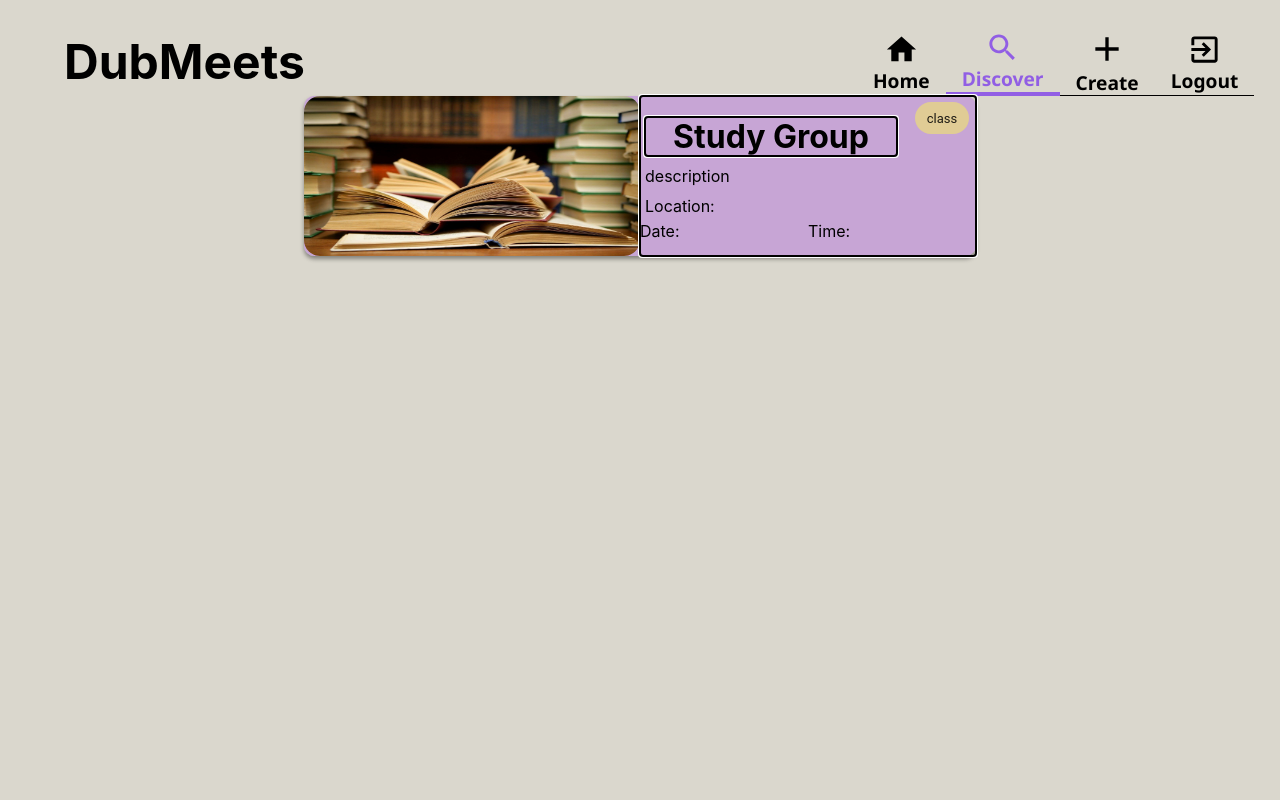
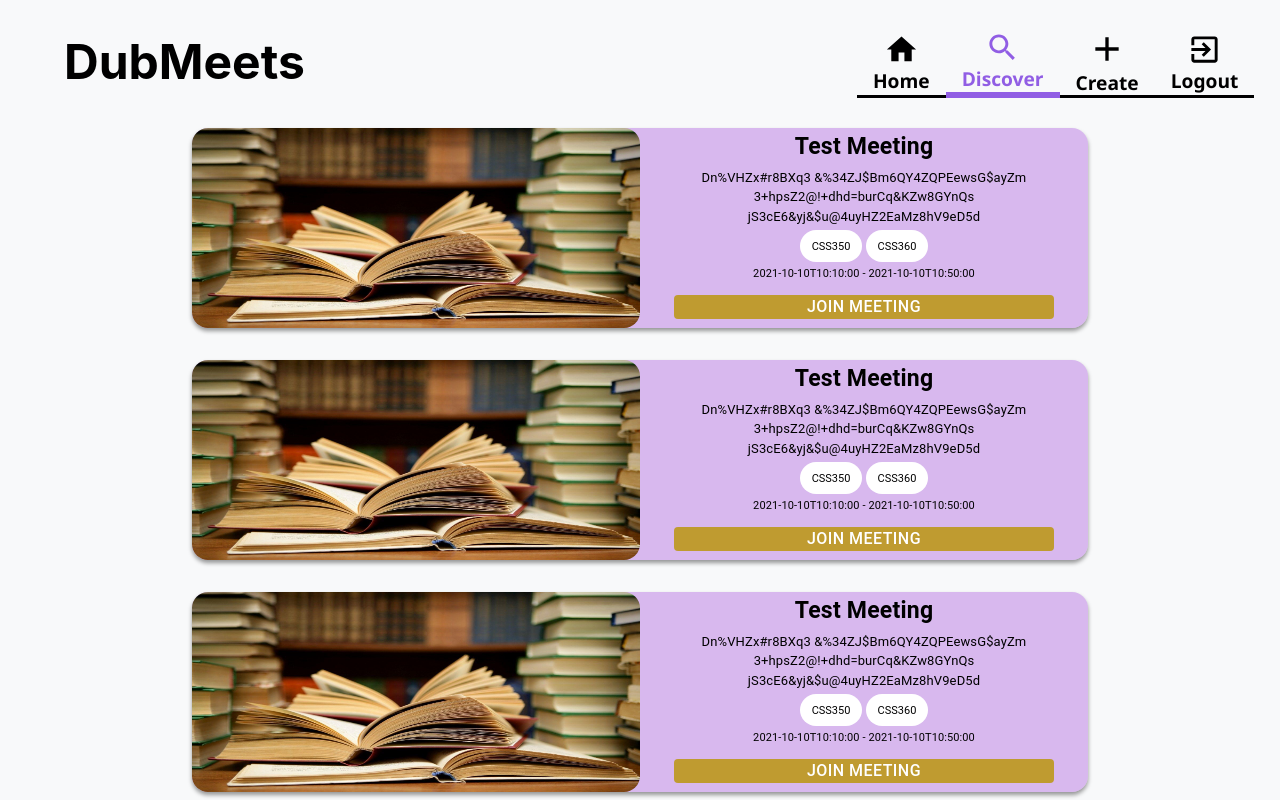
Before and after one commit to akumar282/StudyMeetEat, a React (Create React App) app: page /discover in a window 1280 px wide. Built offline with nearby package versions, Linux system fonts and the light colour scheme.

Commit message:
working discover and overview

```diff
--- a/src/Pages/CSS/DiscoverPage.css
+++ b/src/Pages/CSS/DiscoverPage.css
@@ -4,33 +4,39 @@
   align-items: center;
   gap: 1rem;
   justify-content: center;
+  width: 100%;
+  height: 100%;
 }
 
 .Discover {
+  margin-top: calc(30px + 0.2vh);
   display: flex;
-    flex-direction: row;
+  flex-direction: column;
+  gap: 2rem;
+  justify-content: center;
   align-items: center;
-    margin: auto;
-    justify-content: center;
   width: 100%;
+  max-width: 80rem;
   height: 100%;
-    background-color: #dad7cd;
-    /* outline: auto; */
 }
 
 .DPDisplay {
   display: flex;
   align-items: center;
   background-color: #af69dd73;
-    width: 42rem;
-    height: 20vh;
-    margin-bottom: 5rem;
+  width: 70%;
+  max-width: 70rem;
+  height: 25vh;
   box-shadow: 0 3px 4px rgba(0, 0, 0, 0.4);
-    border-radius: 10px;
-    border-width: 0.2rem;
+  border-radius: 1rem;
   flex-direction: row;
-    position: relative;
-    /* outline: auto; */
+  cursor: pointer;
+  transition: 0.5s ease-in-out;
+}
+.DPDisplay:hover {
+  box-shadow: 0 3px 10px rgba(0, 0, 0, 0.4);
+  padding: 0.5rem;
+  transition: 0.5s ease-in-out;
 }
 
 .DiscoverImage {
@@ -42,6 +48,7 @@
   justify-content: left;
   height: 100%;
   /* outline: auto; */
+  transition: 0.5s ease-in-out;
 }
 
 .DiscoverImages {
@@ -55,66 +62,54 @@
   object-fit: fill;
   border-radius: 1rem;
   /* outline: auto; */
+  transition: 0.5s ease-in-out;
 }
 
 .DiscoverMeeting {
   display: flex;
   flex-direction: column;
-    align-items: left;
-    justify-content: center;
+  align-items: center;
   width: 50%;
   height: 100%;
-    outline: auto;
+  /* outline: auto; */
+  transition: 0.5s ease-in-out;
 }
 .DiscoverTitle {
   display: flex;
   flex-direction: row;
   align-items: center;
   justify-content: center;
-    width: 75%;
-    height: auto;
-    margin: 5px;
+  width: 100%;
+  height: 20%;
   vertical-align: top;
-    outline: auto;
+  transition: 0.5s ease-in-out;
 }
-
-.DiscoverDesc {
+.DiscoverDescription {
   display: flex;
+  text-align: center;
   flex-direction: row;
   align-items: center;
-    justify-content: left;
-    margin: 5px;
-    /* outline: auto; */
+  justify-content: center;
+  overflow: ellipsis;
+  max-height: 30%;
+  width: 100%;
+  transition: 0.5s ease-in-out;
 }
-.DiscoverLocation {
-    display: flex;
-    flex-direction: row;
-    align-items: center;
-    justify-content: left;
-    margin: 5px;
-    /* outline: auto; */
-}
-.DicoverDateTime {
+.DiscoverTags {
     display: flex;
     flex-direction: row;
     align-items: center;
     justify-content: center;
+    width: 100%;
+    height: 20%;
+    transition: 0.5s ease-in-out;
 }
-
-.DiscoverTime {
-    display: inline-block;
+.DiscoverButton {
+    display: flex;
     flex-direction: row;
     align-items: center;
-    justify-content: left;
-    width: 50%;
-    /* outline: auto; */
+    justify-content: center;
+    width: 100%;
+    height: 20%;
+    transition: 0.5s ease-in-out;
 }
-
-.DiscoverDate {
-    display: inline-block;
-    flex-direction: row;
-    align-items: center;
-    justify-content: left;
-    width: 50%;
-    /* outline: auto; */
-}
--- a/src/Pages/CSS/LandingPage.css
+++ b/src/Pages/CSS/LandingPage.css
@@ -2,7 +2,7 @@ html,
 body {
   margin: 0;
   padding: 0;
-  background-color: #dad7cd;
+  background-color: #f8f9fa;
 }
 
 .LandingPageContainer {
@@ -104,6 +104,7 @@ body {
   align-items: center;
   justify-content: center;
   width: 100%;
+  max-height: 10rem;
 }
 .LPAboutText {
   width: 95%;
@@ -112,3 +113,13 @@ body {
   justify-content: center;
   margin-top: 2rem;
 }
+.LPAboutContainer {
+  display: flex;
+  flex-direction: row;
+  align-items: center;
+  justify-content: center;
+  text-align: center;
+  max-width: 80rem;
+  margin-top: 2rem;
+  gap: 1rem;
+}
--- a/src/Pages/CSS/OverviewPage.css
+++ b/src/Pages/CSS/OverviewPage.css
@@ -1,8 +1,135 @@
 .OverviewPage {
-    display: flex;
-    flex-direction: column;
-    align-items: center;
-    justify-content: center;
-    width: 100%;
-    outline: auto;
+  display: flex;
+  flex-direction: column;
+  align-items: center;
+  justify-content: center;
+  width: 100%;
 }
+.OverviewContainer {
+  margin: auto;
+  display: flex;
+  flex-direction: column;
+  align-items: center;
+  width: 80%;
+  max-width: 80rem;
+  height: 75vh;
+  min-height: 30rem;
+  gap: 2rem;
+  position: absolute;
+  top: 50%;
+  left: 50%;
+  transform: translate(-50%, -50%);
+}
+.OverviewTop {
+  display: flex;
+  flex-direction: row;
+  align-items: center;
+  justify-content: center;
+  width: 100%;
+  height: 50%;
+  gap: 1rem;
+  transition: 0.5s ease-in-out;
+}
+.OverviewImageHolder {
+  display: flex;
+  flex-direction: column;
+  align-items: center;
+  justify-content: center;
+  width: 50%;
+  height: 100%;
+  background-color: #ddc6f5;
+  border-radius: 1rem;
+  box-shadow: 0px 0px 10px 0px rgba(0, 0, 0, 0.75);
+  transition: 0.5s ease-in-out;
+}
+.DiscoverImages {
+  display: flex;
+  flex-direction: row;
+  align-items: center;
+  justify-content: center;
+  width: 100%;
+  transition: 0.5s ease-in-out;
+}
+.OverviewInfo {
+  display: flex;
+  flex-direction: column;
+  align-items: center;
+  justify-content: center;
+  width: 50%;
+  height: 100%;
+  background-color: #ddc6f5;
+  border-radius: 1rem;
+  box-shadow: 0px 0px 10px 0px rgba(0, 0, 0, 0.75);
+  transition: 0.5s ease-in-out;
+}
+.OverviewBottom {
+  transition: 0.5s ease-in-out;
+  display: flex;
+  flex-direction: column;
+  align-items: center;
+  justify-content: center;
+  width: 100%;
+  height: 50%;
+  background-color: #ddc6f5;
+  border-radius: 1rem;
+  box-shadow: 0px 0px 10px 0px rgba(0, 0, 0, 0.75);
+  transition: 0.5s ease-in-out;
+}
+.OverviewTitle {
+  width: 100%;
+  height: 4rem;
+  display: flex;
+  flex-direction: row;
+  align-items: center;
+  justify-content: center;
+  text-align: center;
+  transition: 0.5s ease-in-out;
+}
+.OverviewDescription {
+  display: flex;
+  flex-direction: column;
+  align-items: center;
+  justify-content: center;
+  margin-top: 1rem;
+  width: 100%;
+  word-wrap: break-word;
+  text-align: center;
+  height: 10rem;
+  transition: 0.5s ease-in-out;
+  overflow-y: ellipsis;
+}
+.OverviewClass {
+  display: flex;
+  width: 100%;
+  height: 3.5rem;
+  text-align: center;
+  gap: 0.5rem;
+  display: flex;
+  flex-direction: row;
+  align-items: center;
+  justify-content: center;
+  transition: 0.5s ease-in-out;
+}
+.OverviewTime {
+  display: flex;
+  width: 100%;
+  height: 3.5rem;
+  text-align: center;
+  gap: 0.5rem;
+  display: flex;
+  flex-direction: row;
+  align-items: center;
+  justify-content: center;
+  transition: 0.5s ease-in-out;
+}
+.OverviewButtons {
+  display: flex;
+  width: 100%;
+  height: 3.5rem;
+  text-align: center;
+  display: flex;
+  flex-direction: row;
+  align-items: center;
+  justify-content: center;
+  transition: 0.5s ease-in-out;
+}
--- a/src/Pages/DiscoverPage.tsx
+++ b/src/Pages/DiscoverPage.tsx
@@ -1,42 +1,99 @@
 import React from "react";
 import "./CSS/DiscoverPage.css";
 import Navbar from "./components/NavBar";
-import { Chip } from "@mui/material";
+import { Chip, Typography, Button } from "@mui/material";
 import { useNavigate } from "react-router-dom";
-
+const TestData = {
+    title: "Test Meeting",
+    description:
+      "Dn%VHZx#r8BXq3 &%34ZJ$Bm6QY4ZQPEewsG$ayZm 3+hpsZ2@!+dhd=burCq&KZw8GYnQs jS3cE6&yj&$u@4uyHZ2EaMz8hV9eD5d",
+    start_time: "2021-10-10T10:10:00",
+    end_time: "2021-10-10T10:50:00",
+    location: "22222 123st sw Bellevue, WA 98004",
+    classes: ["CSS350", "CSS360"],
+    attendants: ["Test Attendee", "Test Attendee2", "Test Attendee3"],
+    creator: "Test Creator",
+  };
 export default function DiscoverPage() {
   const navigate = useNavigate();
   function CreateData(props: any) {
     return (
-            <div className="DPDisplay" onClick={() => navigate("/discover/title")} >
+      <div className="DPDisplay" onClick={() => navigate("/discover/title")}>
         <div className="DiscoverImage">
           <img className="DiscoverImages" src="study.jpg" />
         </div>
         <div className="DiscoverMeeting">
-                    <h1 className="DiscoverTitle"> Study Group </h1>
-                    <div className="DiscoverDesc"> description </div>
-                    <div className="DiscoverLocation">Location: </div>
-                    <div className="DiscoverDateTime">
-                        <div className="DiscoverDate">Date: </div>
-                        <div className="DiscoverTime">Time: </div>
+          <div className="DiscoverTitle">
+            <Typography
+              sx={{
+                color: "#000000",
+                fontWeight: "bold",
+                fontSize: "calc(15px + 1vh);",
+              }}
+            >
+              {TestData.title}
+            </Typography>
+          </div>
+          <div className="DiscoverDescription">
+            <Typography
+              sx={{
+                color: "#000000",
+                fontSize: "calc(5px + 1vh);",
+              }}
+            >
+             {TestData.description}
+            </Typography>
+          </div>
+          <div className="DiscoverTags">
+            {TestData.classes.map((tag) => (
+              <Chip
+                sx={{
+                  backgroundColor: "#FFFFFF",
+                  color: "#000000",
+                  fontSize: "calc(3px + 1vh);",
+                  margin: "0.2vh",
+                }}
+                label={tag}
+              />
+            ))}
+          </div>
+          <div className="DiscoverTime">
+            <Typography
+              sx={{
+                color: "#000000",
+                fontSize: "calc(3px + 1vh);",
+              }}
+            >
+              {TestData.start_time} - {TestData.end_time}
+            </Typography>
+          </div>
+          <div className = "DiscoverButton">
+            <Button sx={{
+              backgroundColor: "#bf9b30",
+              width: "85%",
+              height: "3vh",
+              fontSize: "1rem",
+              color: "#FFFFFF",
+              mt: ".5rem",
+              "&:hover": {
+                backgroundColor: "#cea835",
+              },
+            }}>
+                Join Meeting
+            </Button>
             </div>
 
-                    <Chip sx={{
-                        position: "absolute",
-                        top: "4%",
-                        right: "1%",
-                        background: "#fcf94875",
-                    }}
-                        label="class" />
         </div>
       </div>
-        )
+    );
   }
   return (
     <main className="DiscoverContainer">
       <Navbar />
       <div className="Discover">
         <CreateData />
+        <CreateData />
+        <CreateData />
       </div>
     </main>
   );
--- a/src/Pages/MeetingOverviewPage.tsx
+++ b/src/Pages/MeetingOverviewPage.tsx
@@ -1,23 +1,75 @@
 import React from "react";
 import { BrowserRouter, Routes, Route } from "react-router-dom";
 import "./CSS/OverviewPage.css";
+import { Button, Chip, IconButton, Typography } from "@mui/material";
 const TestData = {
   title: "Test Meeting",
-    description: "This is a test meeting",
-    start_time: "2021-10-10 10:10:00",
-    end_time: "2021-10-10 10:50:00",
+  description:
+    "Dn%VHZx#r8BXq3 &%34ZJ$Bm6QY4ZQPEewsG$ayZm 3+hpsZ2@!+dhd=burCq&KZw8GYnQs jS3cE6&yj&$u@4uyHZ2EaMz8hV9eD5d",
+  start_time: "2021-10-10T10:10:00",
+  end_time: "2021-10-10T10:50:00",
   location: "22222 123st sw Bellevue, WA 98004",
   classes: ["CSS350", "CSS360"],
   attendants: ["Test Attendee", "Test Attendee2", "Test Attendee3"],
   creator: "Test Creator",
-}
-
+};
 
 export default function MeetingOverviewPage() {
   return (
     <main className="OverviewPage">
-            <div className="OverviewPageHeader">
+      <div className="OverviewContainer">
+        <div className="OverviewTop">
+          <div className="OverviewImageHolder">
+            <img className="DiscoverImages" src="BookIcon.png" />
+          </div>
+          <div className="OverviewInfo">
+            <div className="OverviewTitle">
+              <Typography sx={{ fontSize: "calc(20px + 1vw)", fontWeight: "bold"}}>{TestData.title}</Typography>
+            </div>
+            <div className="OverviewDescription">
+              <Typography
+                sx = {{fontSize: "calc(8px + .5vw)"}}
+                marginLeft={"2rem"}
+                marginRight={"2rem"}
+              >
+                {TestData.description}
+              </Typography>
+            </div>
+            <div className="OverviewClass">
+              {TestData.classes.map((item) => (
+                <Chip
+                  sx={{
+                    backgroundColor: "#F5F5F5",
+                  }}
+                  label={item}
+                />
+              ))}
+            </div>
+            <div className="OverviewTime">
+              <Typography variant="body1">
+                {TestData.start_time} - {TestData.end_time}
+              </Typography>
+            </div>
+            <div className="OverviewButtons">
+              <Button
+                variant="contained"
+                sx={{
+                  backgroundColor: "#bf9b30",
+                  width: "80%",
+                  color: "#FFFFFF",
+                  "&:hover": {
+                    backgroundColor: "#cea835",
+                  },
+                }}
+              >
+                Join Meeting
+              </Button>
+            </div>
+          </div>
+        </div>
+        <div className="OverviewBottom">
 
+        </div>
       </div>
     </main>
   );
```
Also changed, not shown: src/Pages/LandingPage.tsx (+13 -7 lines), public/AbhiWave.png. Lines whose indentation alone changed are shown as unchanged.
